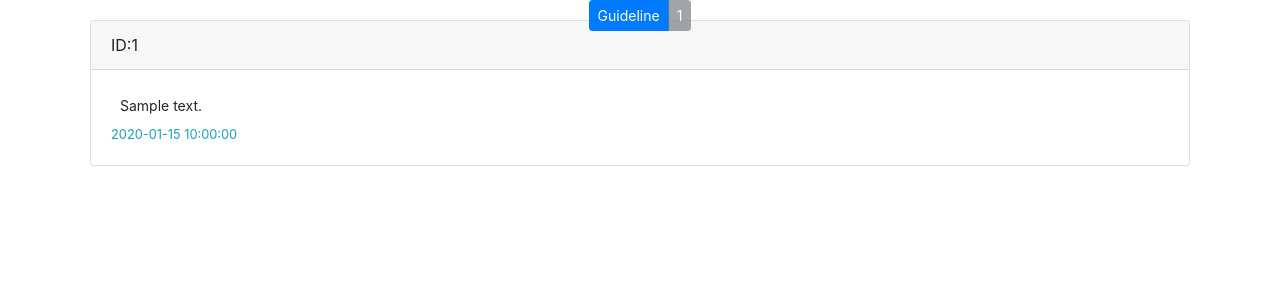
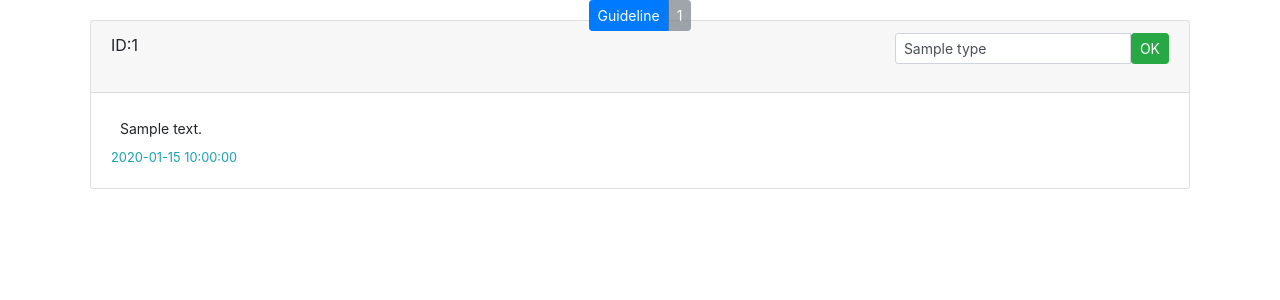
Before and after one commit to dewzzjr/tagging-event, a Flask app: template templates/show_entries.html in a window 1280 px wide. Shown: the top 300 px of the page. Run offline with Flask 2, Linux system fonts and the light colour scheme; the template is opened without the code that fills it: most values are stand-ins (such as "Sample title", 1, 10 or a date in 2020); parts of the project's set-up code (start-up, migrations or seed data) failed here and were passed over; some libraries are stand-ins or nearby versions.

Commit message:
add type input

```diff
--- a/app.py
+++ b/app.py
@@ -103,22 +103,7 @@
 
     return database.getEntries(offset, limit)
 
-#    if page < 1:
-#        return []
-#    elif page == 1:
-#        return database.getEntries(None, limit)
-#    return database.getEntries(lastkey, limit)
-
-#    db = client[DB]
-#    c = db[COLLECTION]
-#    entries = c.find().skip(offset).limit(limit)
-#    a = database.getEntries(offset, limit)
-#    app.logger.debug(type(a))
-
 def get_count_all():
-#    db = client[DB]
-#    c = db[COLLECTION]
-#    return c.find().count()
     return COUNT_ALL
 
 @app.route("/api/<string:id>/<int:index>", methods = ['PUT', 'POST'])
@@ -126,23 +111,23 @@
     app.logger.debug(request.get_json())
     json = request.get_json()
 
-#    db = client[DB]
-#    c = db[COLLECTION]
-#    c.update_one({'_id': id},
-#                 {
-#                    '$set': {'label.'+str(index):tag, 'timestamp':datetime.datetime.now()}
-#                 })
     data = {'_id':id,'index':index,'tag':json['tag']}
     database.setData(data)
     database.setTimestamp(id)
     return id
 
+@app.route("/api/type/<string:id>/", methods = ['POST'])
+@app.route("/api/type/<string:id>/<string:type>", methods = ['POST'])
+def set_type(id,type = None):
+    if type is None:
+        database.removeType(id)
+        return id
+    database.setType(id,type.lower())
+    return id
+
 @app.route("/api/timestamp/<string:id>", methods = ['GET'])
 def get_timestamp(id):
     app.logger.debug("timestamp : "+id)
-#    db = client[DB]
-#    c = db[COLLECTION]
-#    data = c.find_one({'_id': id})
     time = database.getTimestamp(id)
     return jsonify({'_id':id,'timestamp':time})
 
--- a/database/md.py
+++ b/database/md.py
@@ -61,21 +61,23 @@
             return None
         return time
 
+    # data = {'_id':[YOUR_ID],'index':[TAG_INDEX],'tag':[TAG_NAME]}
     def setData(self, data):
-        updateData = {
-                      '$set': {
-                              'label.'+str(data['index']):data['tag']
-                              }
-                      }
+        updateData = { '$set': { 'label.'+str(data['index']):data['tag'] } }
         self.mongo[self.db_name][self.dataset].update_one({'_id': data['_id']}, updateData)
+
+    def setType(self, id, type):
+        updateData = { '$set': { 'type':type } }
+        self.mongo[self.db_name][self.dataset].update_one({'_id': id}, updateData)
+
+    def removeType(self, id):
+        updateData = { '$unset': { 'type': 1 } }
+        self.mongo[self.db_name][self.dataset].update_one({'_id': id}, updateData)
+
 
     def putData(self, data):
         self.mongo[self.db_name][self.dataset].insert_one(data)
 
     def setTimestamp(self, id):
-        updateData = {
-                      '$set': {
-                              'timestamp':datetime.now()
-                              }
-                      }
+        updateData = { '$set': { 'timestamp':datetime.now() } }
         self.mongo[self.db_name][self.dataset].update_one({'_id': id}, updateData)
--- a/static/css/custom.css
+++ b/static/css/custom.css
@@ -29,6 +29,7 @@
 .sidenav li,h2,h3 {
     color: #fff;
 }
+
 /* Style page content - use this if you want to push the page content to the right when you open the side navigation */
 #main {
     transition: margin-left .5s;
--- a/templates/layout.html
+++ b/templates/layout.html
@@ -5,6 +5,7 @@
 <meta name="viewport" content="width=device-width, initial-scale=1, shrink-to-fit=no">
 <title>Event Tagging</title>
 <link rel="stylesheet" href="https://maxcdn.bootstrapcdn.com/bootstrap/4.0.0/css/bootstrap.min.css">
+<link rel="stylesheet" href="https://code.jquery.com/ui/1.12.1/themes/base/jquery-ui.css">
 <link rel="stylesheet" type="text/css" href="{{ url_for('static', filename='css/custom.css') }}">
 <script src="{{ url_for('static', filename='js/custom.js') }}"></script>
 </head>
@@ -19,9 +20,48 @@
         {% block body %}{% endblock %}
     </div>
 <script src="https://code.jquery.com/jquery-3.2.1.min.js" ></script>
+<script src="https://code.jquery.com/ui/1.12.0/jquery-ui.min.js" ></script>
 <script src="https://cdnjs.cloudflare.com/ajax/libs/popper.js/1.12.9/umd/popper.min.js"></script>
 <script src="https://maxcdn.bootstrapcdn.com/bootstrap/4.0.0/js/bootstrap.min.js"></script>
 <script>
+$(function() {
+  var availableTags = [
+    "promosi","seminar","kuliner","hiburan","seni","kompetisi","kerohanian"
+  ];
+
+  $(".autocomplete").autocomplete({
+    source: availableTags,
+    minLength: 0
+  }).focus(function(){
+    $(this).data("uiAutocomplete").search($(this).val());
+  });
+});
+
+function changeType(btnOk) {
+    var input = $(btnOk).parent().siblings(".autocomplete");
+    var valueType = $(input).val();
+    var header = $(input).parent().parent().parent();
+    var id = $(header).attr("id");
+}
+
+$(document).delegate('form', 'submit', function(event) {
+    event.preventDefault();
+    var $form = $(this);
+    var id = $form.attr('name');
+    var data = $form.serializeArray();
+    var valueType = data[0]['value'];
+    var urlToSend = "/api/type/" + id + "/" + valueType;
+    $.ajax({
+        contentType: "application/json",
+        type: "POST",
+        url: urlToSend,
+        success: function(d){
+            $form.popover('show')
+            setTimeout(function() {$form.popover('hide')},1000);
+        }
+    });
+});
+
 function tagging(btnTag) {
     var btnToken = $(btnTag).parent().siblings(".tag");
     var tokenId = $(btnToken).attr("id");
--- a/templates/show_entries.html
+++ b/templates/show_entries.html
@@ -2,7 +2,19 @@
 {% block body %}
 {% for entry in entries %}
 <div class="card">
-    <div class="card-header">ID:{{entry._id}}</div>
+    <div class="card-header">
+        ID:{{entry._id}}
+        <div class="float-right">
+          <form name="{{entry._id}}"  data-toggle="popover" data-content="success">
+          <div class="input-group form-group">
+            <input name="type" class="form-control form-control-sm autocomplete" placeholder="jenis kegiatan" {% if entry.type is defined %} value="{{ entry.type }}" {% endif %}/>
+            <span class="input-group-btn">
+                <input class="btn btn-success btn-sm sendType" type="submit" value="OK"/>
+            </span>
+          </div>
+          </form>
+        </div>
+    </div>
     <div class="card-body">
         {% for tt in entry.text %}
         <span class="">
```
Also changed, not shown: database/adb.py (+12 -0 lines), database/fb.py (+8 -0 lines).
